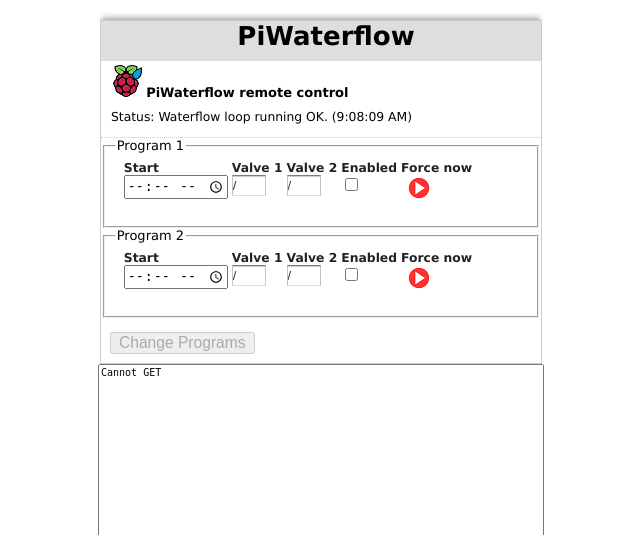
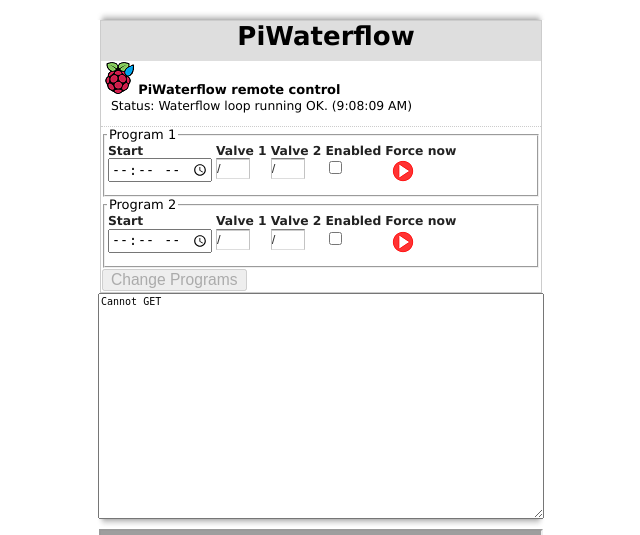
Before and after one commit to Phornee/piwwwaterflow, a Python web app: template templates/form.html in a window 1280 px wide. Shown: the top 535 px of the page, without its empty margins (319-959 px from the left). Run offline with Jinja, Linux system fonts and the light colour scheme; the template is opened without the code that fills it, so the values that code supplies are empty; grey boxes are pictures that could not be loaded.

Commit message:
sizes in html

```diff
--- a/static/css/view.css
+++ b/static/css/view.css
@@ -85,8 +85,16 @@ form li
 {
 	display:block;
 	margin:0;
-	padding:4px 5px 9px 9px;
+	padding:1px 1px 1px 1px;
 	position:relative;
+}
+
+fieldset
+{
+    padding-block-start: 0.15em;
+    padding-inline-start: 0.15em;
+    padding-inline-end: 0.15em;
+    padding-block-end: 0.15em
 }
 
 form li:after
@@ -111,7 +119,7 @@ form li:after
 {
 	clear:both;
 	display:block;
-	margin-top:10px;
+	margin-top:0px;
 }
 
 * html form li
--- a/templates/form.html
+++ b/templates/form.html
@@ -96,6 +96,6 @@
 
 	<img id="bottom" src="static/img/bottom.png" alt="">
 	<script type="text/javascript" src="static/js/code.js"></script>
-    <iframe src="http://pi00:3000/d/95wZWikRz/piwaterflow?orgId=1&kiosk" width="440" height="400"></iframe>
+    <iframe src="http://pi00:3000/d/95wZWikRz/piwaterflow?orgId=1&kiosk=tv" width="440" height="360"></iframe>
 	</body>
 </html>
```
Also changed, not shown: wsgi.py (+6 -7 lines).
